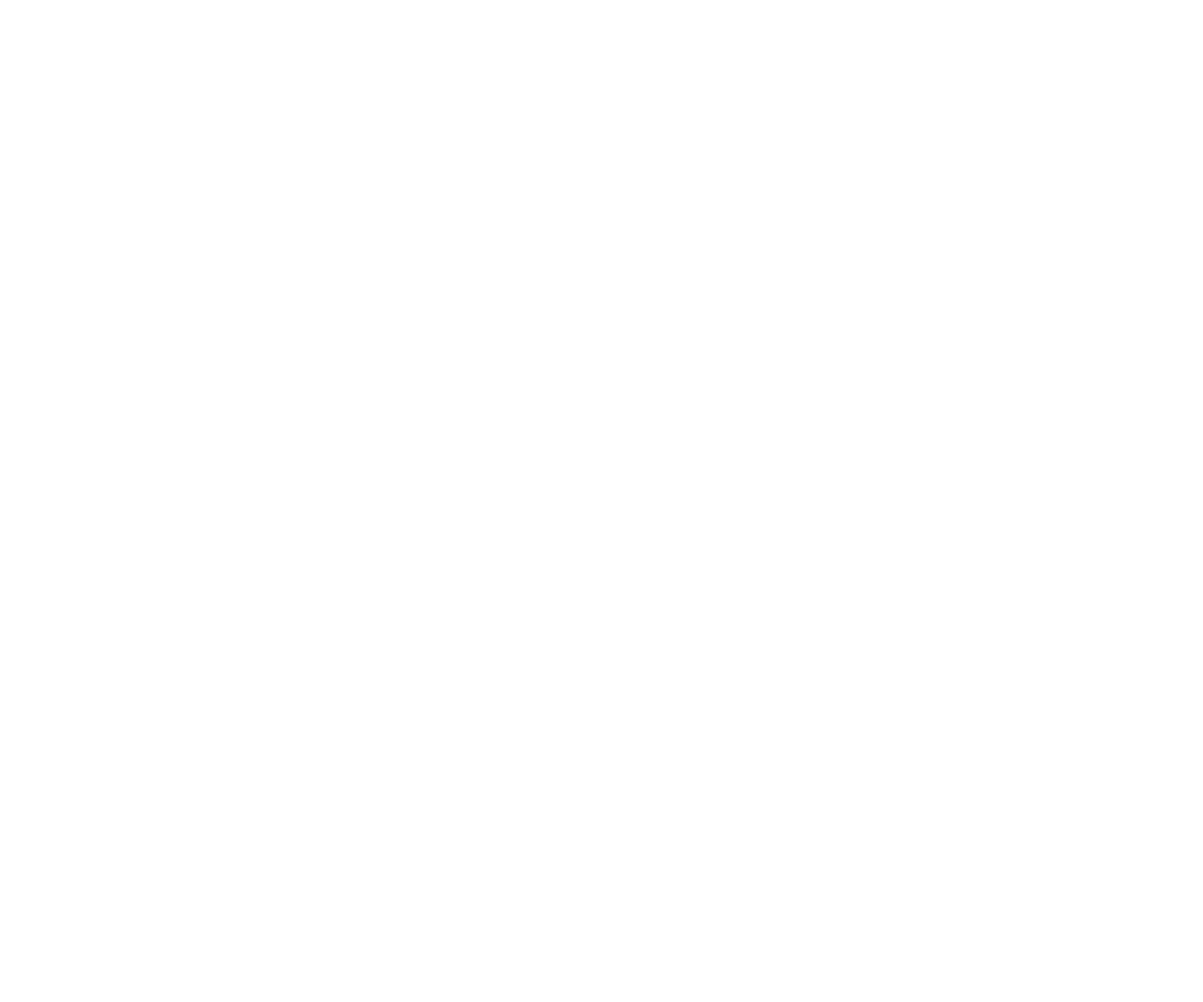
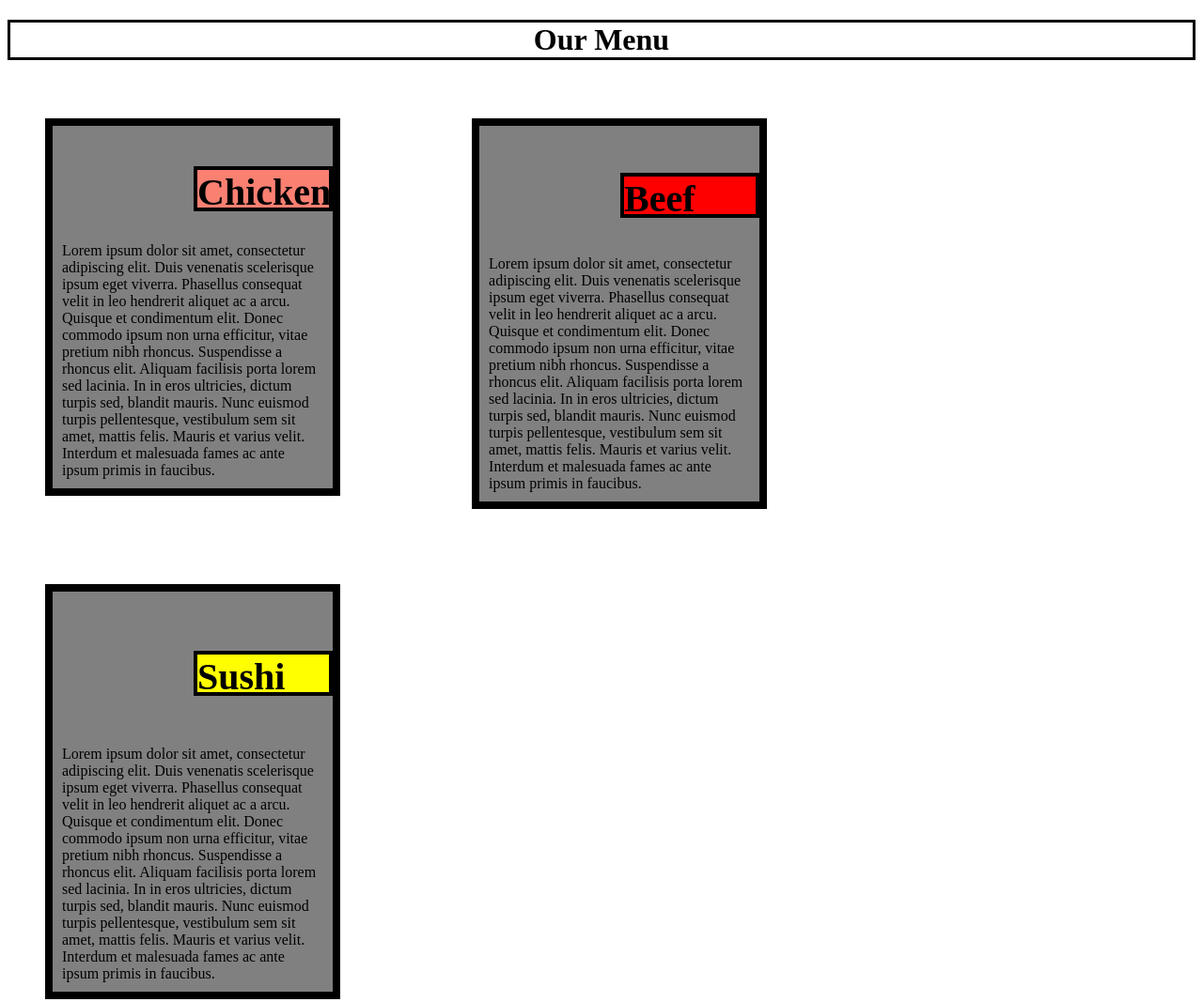
Before and after one commit to Whisky1204/CourseraWebDevelopment, a plain HTML site: page module2-solution/index.html in a window 1280 px wide. Shown: the whole page at 94% size. Before the commit the page ends 800 px from the top, so only its background shows below. Drawn offline with Linux system fonts and the light colour scheme.

Commit message:
finsihed

```diff
--- a/module2-solution/index.html
+++ b/module2-solution/index.html
@@ -1,11 +1,94 @@
 <!DOCTYPE html>
+<style>
+.center{
+	text-align: center;
+	border: 3px solid black;
+}
+
+#box {
+  background-color: gray;
+  padding: 10px 10px 10px 10px;
+  border: 8px solid black;
+  margin: 40px;
+
+  overflow: auto;
+  margin-right: 100px;
+  float: left;
+}
+
+#subhead {
+  margin-left: 140px;
+  border: 4px solid black;
+  height: 40px;
+  width: 140px;
+}
+h2{
+	font-size: 40px;
+	background-color: #FA8072;
+}
+h3{
+	font-size: 40px;
+	background-color: red;
+}
+h4{
+	font-size: 40px;
+	background-color: yellow;
+}
+
+@media (min-width: 1200px) {
+  #box {
+    width: 22%;
+  }
+}
+@media (min-width: 992px) and (max-width: 1199px) {
+  #box {
+    width: 42%;
+
+}
+@media (max-width: 991px) {
+  #box {
+    width: 95%;
+
+}
+
+
+</style>
+
 <html lang="en">
 <head>
 	<meta charset="UTF-8">
 	<meta name="viewport" content="width=device-width, initial-scale=1.0">
-	<title>Document</title>
+	<title>Module 2 Coding Assignment</title>
+	<h1 class="center"> Our Menu </h1>
 </head>
 <body>
+	<section id="box">
+		<h2 id="subhead"> Chicken</h2>
+		<div>
+			<article>
+			Lorem ipsum dolor sit amet, consectetur adipiscing elit. Duis venenatis scelerisque ipsum eget viverra. Phasellus consequat velit in leo hendrerit aliquet ac a arcu. Quisque et condimentum elit. Donec commodo ipsum non urna efficitur, vitae pretium nibh rhoncus. Suspendisse a rhoncus elit. Aliquam facilisis porta lorem sed lacinia. In in eros ultricies, dictum turpis sed, blandit mauris. Nunc euismod turpis pellentesque, vestibulum sem sit amet, mattis felis. Mauris et varius velit. Interdum et malesuada fames ac ante ipsum primis in faucibus.
+			</article>
+		</div>
+
+	</section>
+	<section id="box">
+		<h3 id="subhead"> Beef</h3>
+		<div>
+			<article>
+			Lorem ipsum dolor sit amet, consectetur adipiscing elit. Duis venenatis scelerisque ipsum eget viverra. Phasellus consequat velit in leo hendrerit aliquet ac a arcu. Quisque et condimentum elit. Donec commodo ipsum non urna efficitur, vitae pretium nibh rhoncus. Suspendisse a rhoncus elit. Aliquam facilisis porta lorem sed lacinia. In in eros ultricies, dictum turpis sed, blandit mauris. Nunc euismod turpis pellentesque, vestibulum sem sit amet, mattis felis. Mauris et varius velit. Interdum et malesuada fames ac ante ipsum primis in faucibus.
+			</article>
+		</div>
+
+	</section>
+	<section id="box">
+		<h4 id="subhead"> Sushi</h4>
+		<div>
+			<article>
+			Lorem ipsum dolor sit amet, consectetur adipiscing elit. Duis venenatis scelerisque ipsum eget viverra. Phasellus consequat velit in leo hendrerit aliquet ac a arcu. Quisque et condimentum elit. Donec commodo ipsum non urna efficitur, vitae pretium nibh rhoncus. Suspendisse a rhoncus elit. Aliquam facilisis porta lorem sed lacinia. In in eros ultricies, dictum turpis sed, blandit mauris. Nunc euismod turpis pellentesque, vestibulum sem sit amet, mattis felis. Mauris et varius velit. Interdum et malesuada fames ac ante ipsum primis in faucibus.
+			</article>
+		</div>
+
+	</section>
 
 </body>
 </html>
```
